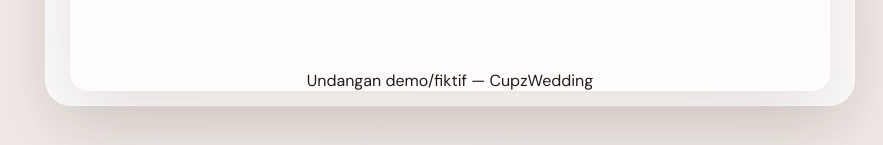
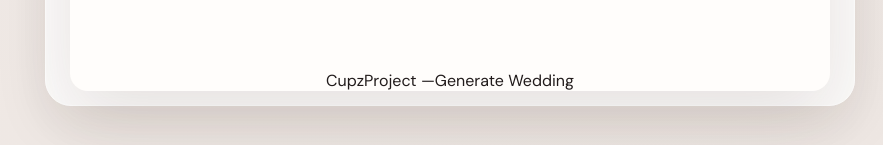
Before and after one commit to gebehfollow10-source/cupweddingproject, a Next.js app: page / in a window 1280 px wide. Shown: the part 2621-2766 px from the top of the page, without its empty margins (397-1280 px from the left). Built offline with nearby package versions, Linux system fonts and the light colour scheme.

Commit message:
Add files via upload

```diff
--- a/app/page.js
+++ b/app/page.js
@@ -146,7 +146,7 @@ ${galleryHTML}<section class="section"><h2>Terima Kasih</h2><p>Merupakan suatu k
       <section className="event"><small>SAVE THE DATE</small><h3>{day.toUpperCase()}</h3><strong>{dt.getDate()}</strong><h4>{months[dt.getMonth()].toUpperCase()} {dt.getFullYear()}</h4><p>{form.time} WIB</p><hr/><h3>{form.venue}</h3><p>{form.address}</p><a className="btn" href={form.maps} target="_blank">Lihat Lokasi</a></section>
       {photos.slice(1).some(Boolean)&&<section className="gallery"><h3>Galeri Foto</h3><div className="galleryGrid">{photos.slice(1).map((src,i)=>src&&<img key={i} src={src} alt={`Foto ${i+2}`}/>)}</div></section>}
       <section className="section"><h3>Terima Kasih</h3><p>Merupakan suatu kebahagiaan bagi kami apabila Anda berkenan hadir dan memberikan doa restu.</p><div className="shareRow"><button className="btn light" onClick={share}>{copied?"Tersalin!":"Bagikan"}</button><button className="btn dark" onClick={exportPDF}>Export PDF</button><button className="btn outline" onClick={downloadHTML}>Download HTML</button></div><div className="signature">{initials}</div></section>
-      <footer>Undangan demo/fiktif — CupzWedding</footer>
+      <footer>CupzProject —Generate Wedding</footer>
     </article>
    </section>
   </div>
```
